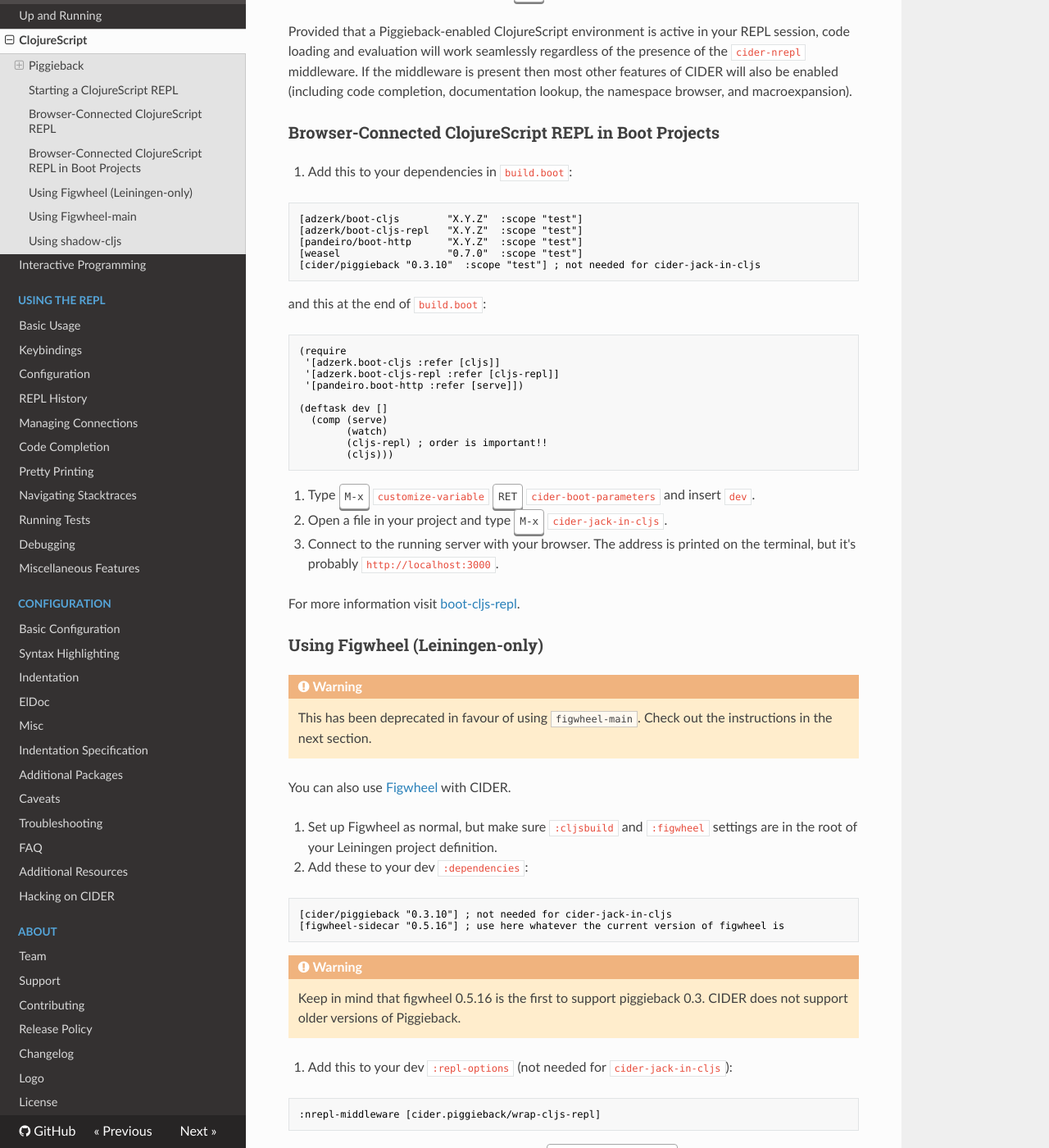
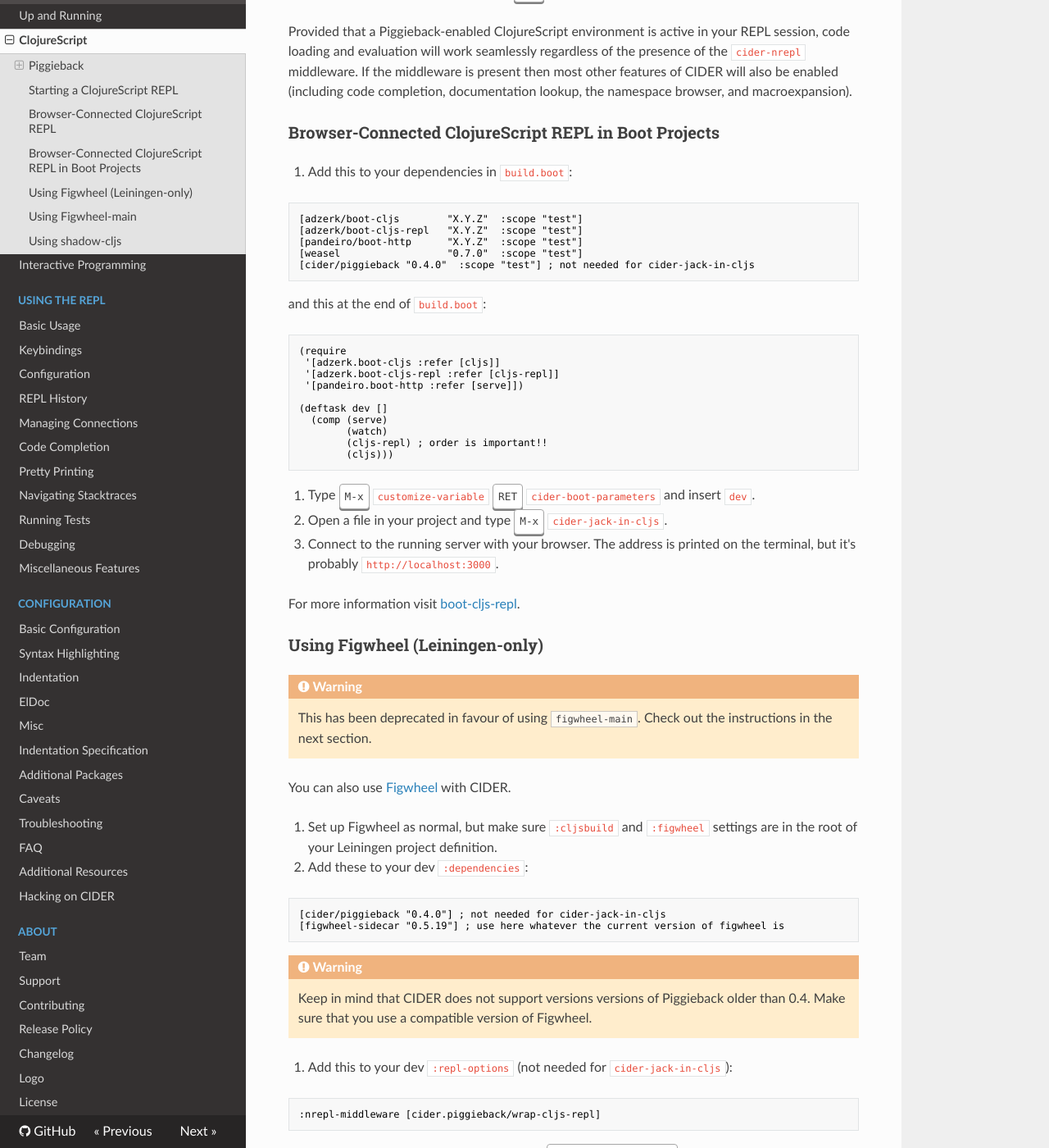
Before and after one commit to clojure-emacs/cider, an MkDocs documentation site: the page built from doc/clojurescript.md, in a window 1280 px wide and 1400 px high, scrolled down 2705 px. Shown: the whole window at 82% size. Built offline with MkDocs 1.6.1, drawn with Linux system fonts in a browser that asks for light colours; nearby versions of some CDN libraries; old or Windows-style settings are respelled for this version of MkDocs; some of the changed text lies outside the part shown.

Commit message:
Update to piggieback 0.4.0

````diff
--- a/doc/clojurescript.md
+++ b/doc/clojurescript.md
@@ -33,7 +33,7 @@
 
 ```clojure
 ;; use whatever are the most recent versions here
-[cider/piggieback "0.3.10"]
+[cider/piggieback "0.4.0"]
 [org.clojure/clojure "1.9.0"]
 ```
 
@@ -157,7 +157,7 @@
 [adzerk/boot-cljs-repl   "X.Y.Z"  :scope "test"]
 [pandeiro/boot-http      "X.Y.Z"  :scope "test"]
 [weasel                  "0.7.0"  :scope "test"]
-[cider/piggieback "0.3.10"  :scope "test"] ; not needed for cider-jack-in-cljs
+[cider/piggieback "0.4.0"  :scope "test"] ; not needed for cider-jack-in-cljs
 ```
 
 and this at the end of `build.boot`:
@@ -199,14 +199,13 @@
 2. Add these to your dev `:dependencies`:
 
 ```clojure
-[cider/piggieback "0.3.10"] ; not needed for cider-jack-in-cljs
-[figwheel-sidecar "0.5.16"] ; use here whatever the current version of figwheel is
+[cider/piggieback "0.4.0"] ; not needed for cider-jack-in-cljs
+[figwheel-sidecar "0.5.19"] ; use here whatever the current version of figwheel is
 ```
 
 !!! Warning
 
-    Keep in mind that figwheel 0.5.16 is the first to support piggieback
-    0.3. CIDER does not support older versions of Piggieback.
+    Keep in mind that CIDER does not support versions versions of Piggieback older than 0.4. Make sure that you use a compatible version of Figwheel.
 
 3. Add this to your dev `:repl-options` (not needed for `cider-jack-in-cljs`):
 
@@ -234,7 +233,7 @@
 1. Add this to your dev `:dependencies` (not needed for `cider-jack-in-cljs`):
 
 ```clojure
-[cider/piggieback "0.3.10"]
+[cider/piggieback "0.4.0"]
 ```
 
 2. Add this to your dev `:repl-options` (not needed for `cider-jack-in-cljs`):
````
Also changed, not shown: 1 other file.
